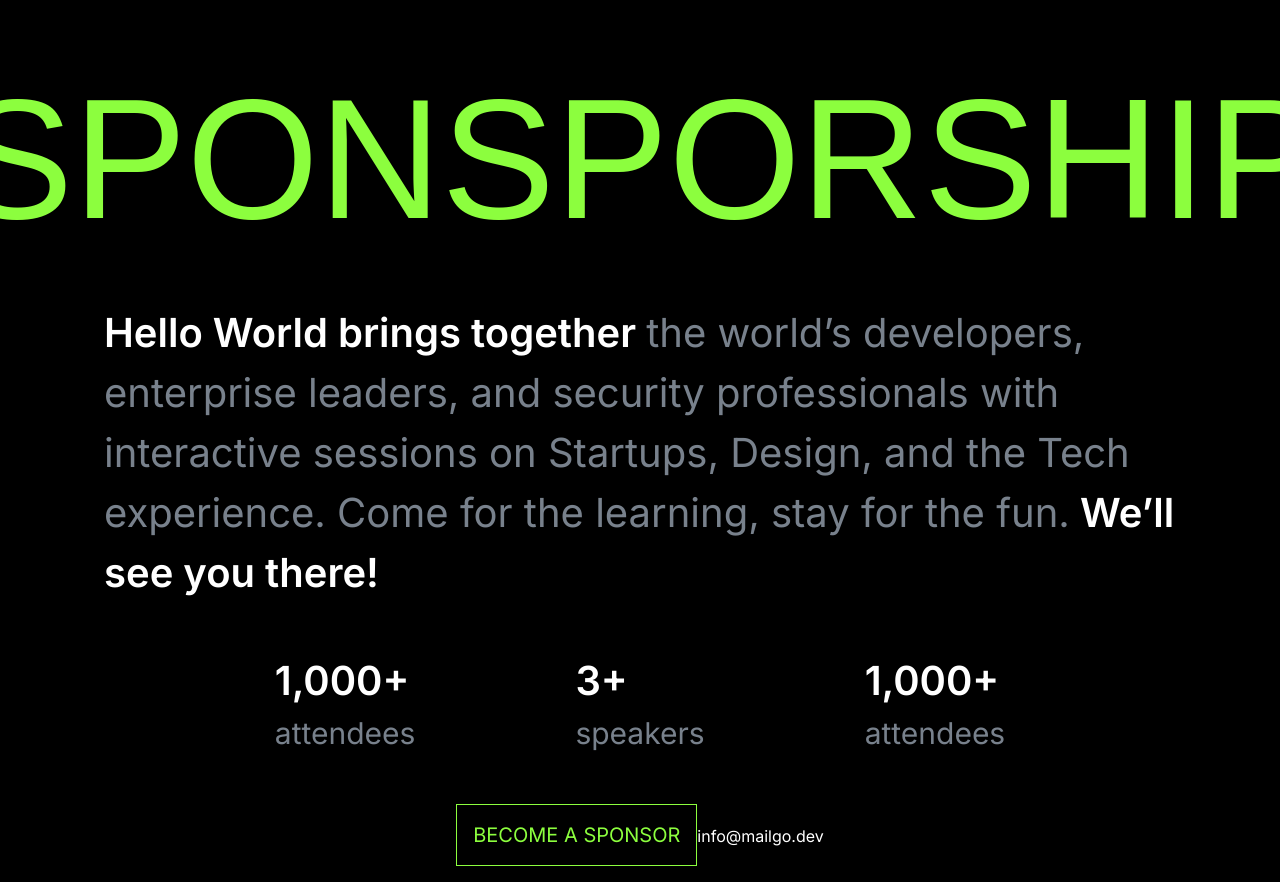
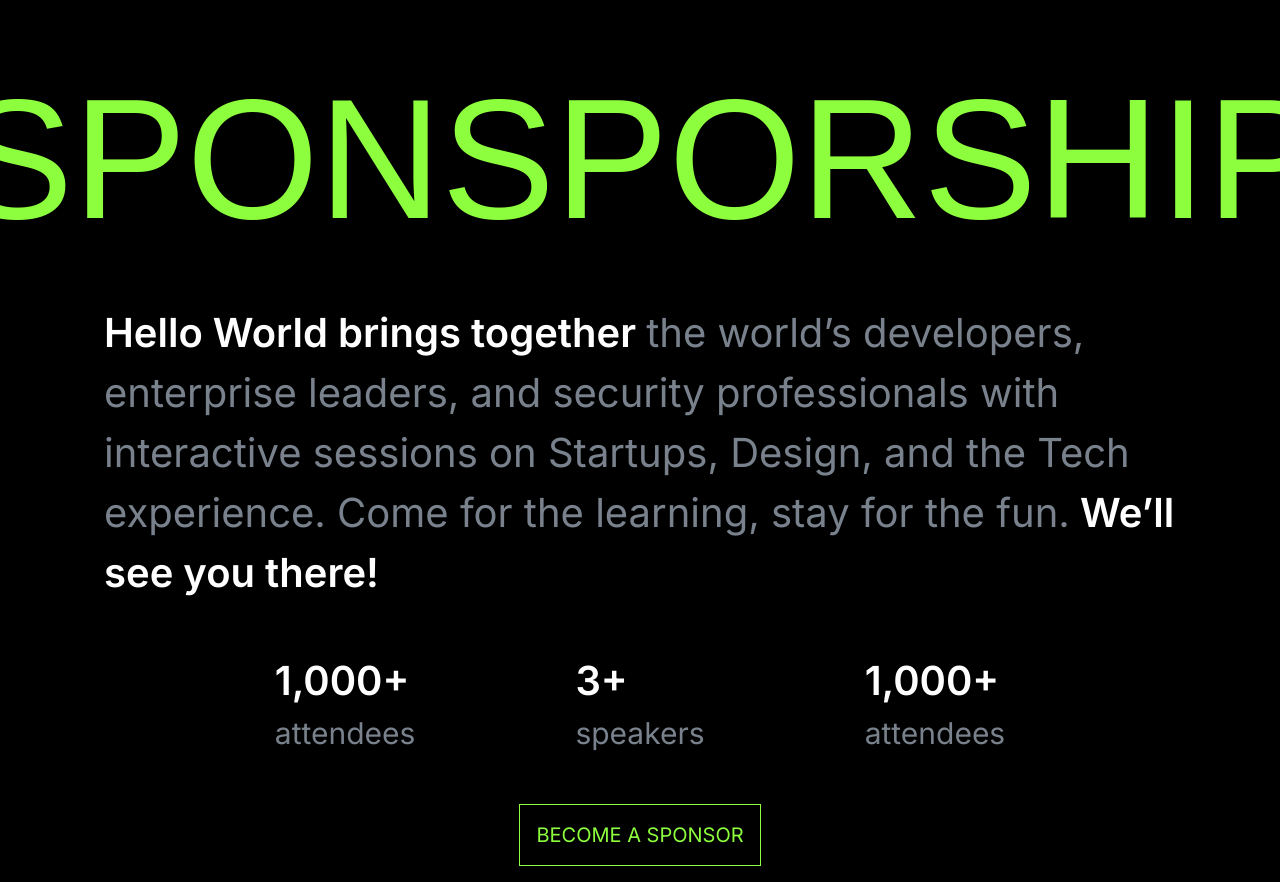
Before and after one commit to dinesh-p0/hwproject, a Next.js app: page /sponsporus in a window 1280 px wide. Shown: the top 882 px of the page. Built offline with nearby package versions, Linux system fonts and the light colour scheme; a web font is replaced by a local one.

Commit message:
Update page.tsx

```diff
--- a/app/sponsporus/page.tsx
+++ b/app/sponsporus/page.tsx
@@ -39,7 +39,7 @@ const page = () => {
                     BECOME A SPONSOR
                 </button>
             </a>
-            <a href="mailto:info@mailgo.dev" className='text-white'>info@mailgo.dev</a>
+{/*             <a href="mailto:info@mailgo.dev" className='text-white'>info@mailgo.dev</a> */}
         </div>
     </div>
   )
```
